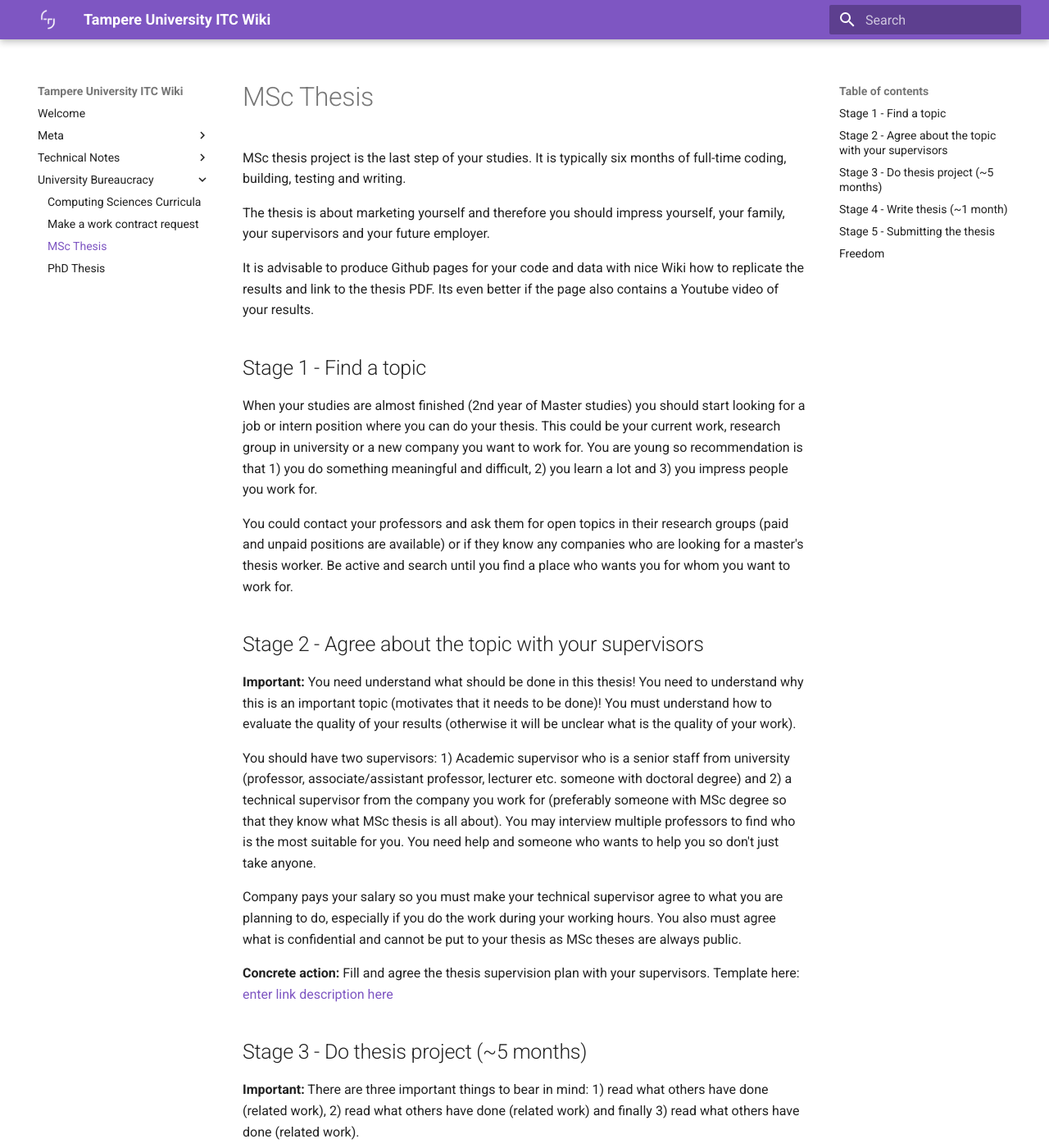
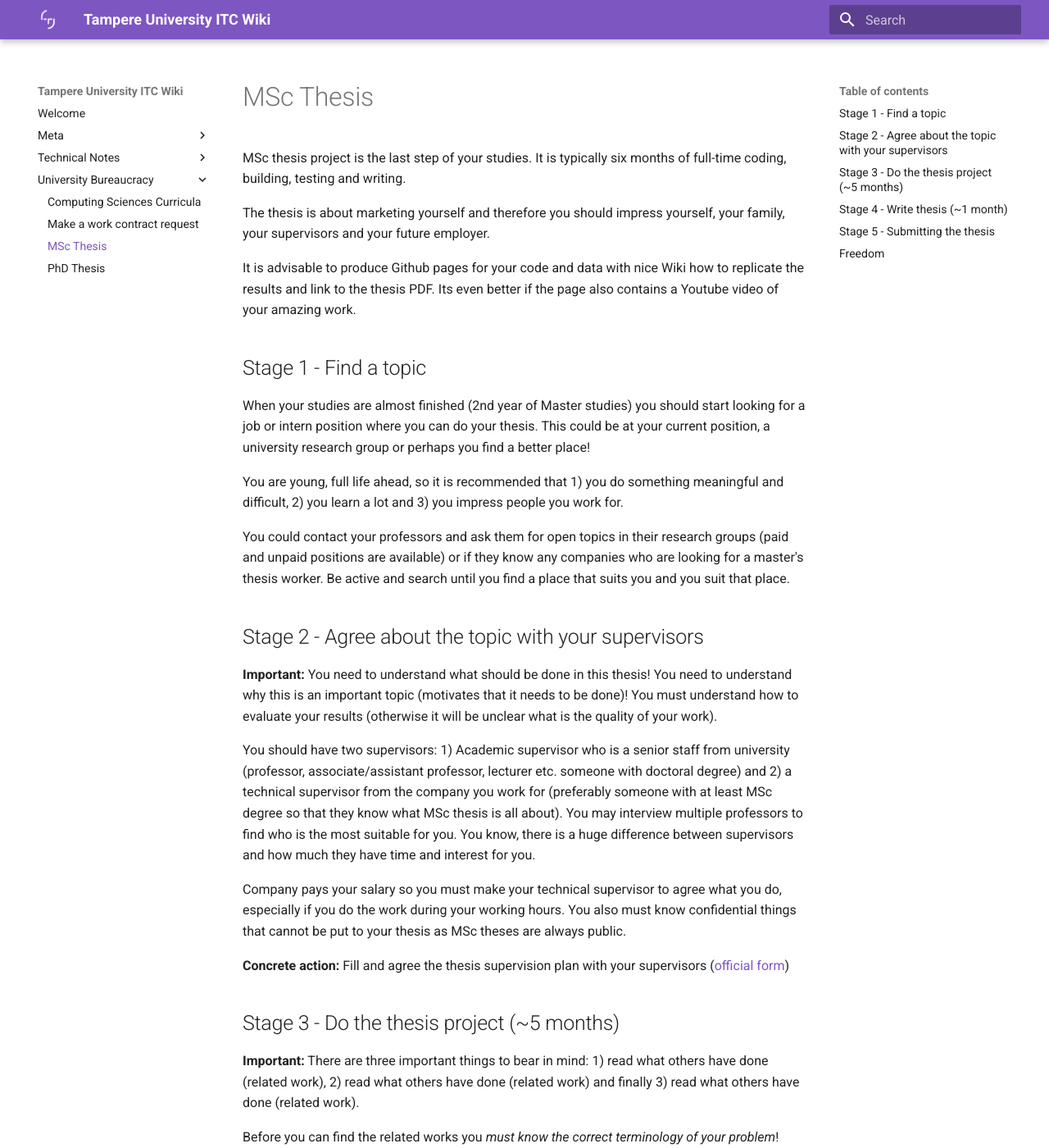
Before and after one commit to TUNI-ITC/wiki, an MkDocs documentation site: the page built from docs/University-Bureaucracy/msc_thesis.md, in a window 1280 px wide and 1400 px high. Shown: the whole window at 82% size. Built offline with MkDocs 1.6.1 and Material for MkDocs 9.7.7, drawn with Linux system fonts in a browser that asks for light colours; some of the changed text lies outside the part shown.

Commit message:
fixed terrible errors by the online editor (#41)

```diff
--- a/docs/University-Bureaucracy/msc_thesis.md
+++ b/docs/University-Bureaucracy/msc_thesis.md
@@ -3,57 +3,66 @@ MSc thesis project is the last step of your studies. It is typically six months
 
 The thesis is about marketing yourself and therefore you should impress yourself, your family, your supervisors and your future employer.
 
-It is advisable to produce Github pages for your code and data with nice Wiki how to replicate the results and link to the thesis PDF. Its even better if the page also contains a Youtube video of your results.
+It is advisable to produce Github pages for your code and data with nice Wiki how to replicate the results and link to the thesis PDF. Its even better if the page also contains a Youtube video of your amazing work.
 
 ## Stage 1 - Find a topic
-When your studies are almost finished (2nd year of Master studies) you should start looking for a job or intern position where you can do your thesis. This could be your current work, research group in university or a new company you want to work for. You are young so recommendation is that 1) you do something meaningful and difficult, 2) you learn a lot and 3) you impress people you work for.
+When your studies are almost finished (2nd year of Master studies) you should start looking for a job or intern position where you can do your thesis. This could be at your current position, a university research group or perhaps you find a better place!
 
-You could contact your professors and ask them for open topics in their research groups (paid and unpaid positions are available) or if they know any companies who are looking for a master's thesis worker. Be active and search until you find a place who wants you for whom you want to work for.
+You are young, full life ahead, so it is recommended that 1) you do something meaningful and difficult, 2) you learn a lot and 3) you impress people you work for.
+
+You could contact your professors and ask them for open topics in their research groups (paid and unpaid positions are available) or if they know any companies who are looking for a master's thesis worker. Be active and search until you find a place that suits you and you suit that place.
 
 ## Stage 2 - Agree about the topic with your supervisors
-**Important:** You need understand what should be done in this thesis! You need to understand why this is an important topic (motivates that it needs to be done)! You must understand how to evaluate the quality of your results (otherwise it will be unclear what is the quality of your work).
+**Important:** You need to understand what should be done in this thesis! You need to understand why this is an important topic (motivates that it needs to be done)! You must understand how to evaluate your results (otherwise it will be unclear what is the quality of your work).
 
-You should have two supervisors: 1) Academic supervisor who is a senior staff from university (professor, associate/assistant professor, lecturer etc. someone with doctoral degree) and 2)  a technical supervisor from the company you work for (preferably someone with MSc degree so that they know what MSc thesis is all about). You may interview multiple professors to find who is the most suitable for you. You need help and someone who wants to help you so don't just take anyone.
+You should have two supervisors: 1) Academic supervisor who is a senior staff from university (professor, associate/assistant professor, lecturer etc. someone with doctoral degree) and 2)  a technical supervisor from the company you work for (preferably someone with at least MSc degree so that they know what MSc thesis is all about). You may interview multiple professors to find who is the most suitable for you. You know, there is a huge difference between supervisors and how much they have time and interest for you.
 
-Company pays your salary so you must make your technical supervisor agree to what you are planning to do, especially if you do the work during your working hours. You also must agree what is confidential and cannot be put to your thesis as MSc theses are always public.
+Company pays your salary so you must make your technical supervisor to agree what you do, especially if you do the work during your working hours. You also must know confidential things that cannot be put to your thesis as MSc theses are always public.
 
-**Concrete action:** Fill and agree the thesis supervision plan with your supervisors. Template here: [enter link description here](https://content-webapi.tuni.fi/proxy/public/2019-06/opas_ykk_ohjaussuunnitelma_fineng.rtf)
+**Concrete action:** Fill and agree the thesis supervision plan with your supervisors ([official form](https://content-webapi.tuni.fi/proxy/public/2019-06/opas_ykk_ohjaussuunnitelma_fineng.rtf))
 
-## Stage 3 - Do thesis project (~5 months)
+## Stage 3 - Do the thesis project (~5 months)
 **Important:** There are three important things to bear in mind: 1) read what others have done (related work), 2) read what others have done (related work) and finally 3) read what others have done (related work).
 
-Before you can find correct elated works you *must know the correct terminology of your problem*! Only with the correct terms search engines (Google, you.com) can provide correct links to the existing code and articles and books.
+Before you can find the related works you *must know the correct terminology of your problem*! Only with the correct terms search engines (Google, you.com) can provide correct links to the existing code, articles and books.
+
+Steps:
 
  - Find correct terminology (e.g. "face verification" vs. "face recognition" vs. "face detection")
- - Search related works under this terminology - prefer recent works that have been published in good journals and conferences and have been cited by others.
+ - Search related works under this terminology - prefer recent works that have been published in good journals and conferences (ask your supervisor) and have been cited by others.
  - Search existing code you can use
  - Search existing data you can use
+ - Play with code and data to get your hands dirty
  - Based on findings revise your topic and thesis plan
 
-Work hard, be diligent and consult your supervisors often! Yes, talking with supervisors is your responsibility, not theirs.
+Work hard, be diligent and consult your supervisors often! Yes, talking with your supervisors is your responsibility, not theirs.
 
 ## Stage 4 - Write thesis (~1 month)
 
-This can happen during stage 3, and its good to make notes all the time.
+This can happen parallel during stage 3, and its good to make notes all the time.
 
 Check out this Latex template: [MSc thesis template (Latex)](https://github.com/villekol/tau-latex-thesis-template)
 
-Examples of great theses (although your supervisor may have different examples so ask them):
+Examples of great theses (although your main supervisor may have different examples so ask him/her):
+
 - Lauri Suomela: [trepolink](https://urn.fi/URN:NBN:fi:tuni-202104263640)
 - Atakan Dag: [trepolink](https://urn.fi/URN:NBN:fi:tuni-202104142975)
 - Eero Heinänen: [trepolink](https://urn.fi/URN:NBN:fi:tty-201810242459)
 
-**Actions:** You must attend MSc thesis seminar course that includes: 1) listening to MSc presentations by others, 2) presenting your work (at least once, agree this with your supervisor who can add your presentation via [budjetti.cs.tut.fi](https://budjetti.cs.tut.fi/)) and 3) participating information literacy training by university Library. All details you may found from the instructor of your seminar.
+**Actions:** You must attend the MSc thesis seminar course of you major. The seminar typically includes: 1) watching MSc presentations by others, 2) presenting your work (at least once, agree this with your supervisor); in CS the presentations are available in [budjetti.cs.tut.fi](https://budjetti.cs.tut.fi/), and 3) participating information literacy training by university Library. All details you will find from the course Moodle page or ask from the seminar course instructor.
 
 ## Stage 5 - Submitting the thesis
-You must ask your academic supervisor comments for your thesis. Some supervisors comment multiple version and some of the only so called *final draft* i.e. the version that you think is pretty much ready. Ask your supervisor(s) what he/she prefers. Remember that you are evaluated every time you send something to your supervisor!
+You must ask your academic supervisor comments for your thesis. Some supervisors comment multiple versions the manuscript, but some only the *final draft* i.e. the version that you think is pretty much ready. Ask your supervisor(s) what he/she prefers. Remember that you are evaluated every time you send something to your supervisor!
 
 After the supervisors are happy to the current version:
--  Submit thesis to Turnitin originality test (your supervisor's Moodle space) [instructions](https://intra.tuni.fi/en/handbook?page=4613&search=turnitin)
-- After the Turnitin  if fine, submit the final version to Trepo and let your supervisor know its there for evaluation [instructions](https://libguides.tuni.fi/theses)
 
-Evaluation criteria and evaluation templates can be found from here: [enter link description here](https://intra.tuni.fi/en/handbook?page=3110)
+-  Submit thesis to Turnitin originality test (your supervisor's Moodle space) *[official instructions](https://intra.tuni.fi/en/handbook?page=4613&search=turnitin)*
+- After the Turnitin  if fine, then submit the final version to Trepo and let your supervisor know it is there for his/her evaluation *[official instructions](https://libguides.tuni.fi/theses)*
+
+Evaluation criteria and evaluation templates can be found from thise [official page](https://intra.tuni.fi/en/handbook?page=3110)
 
 ## Freedom
 
-Enjoy your life!
+Enjoy your life, You deserve good life!
+
+However, keep updating your knowledge so that your knowledge and skills remain curant for the future jobs and needs!
```
